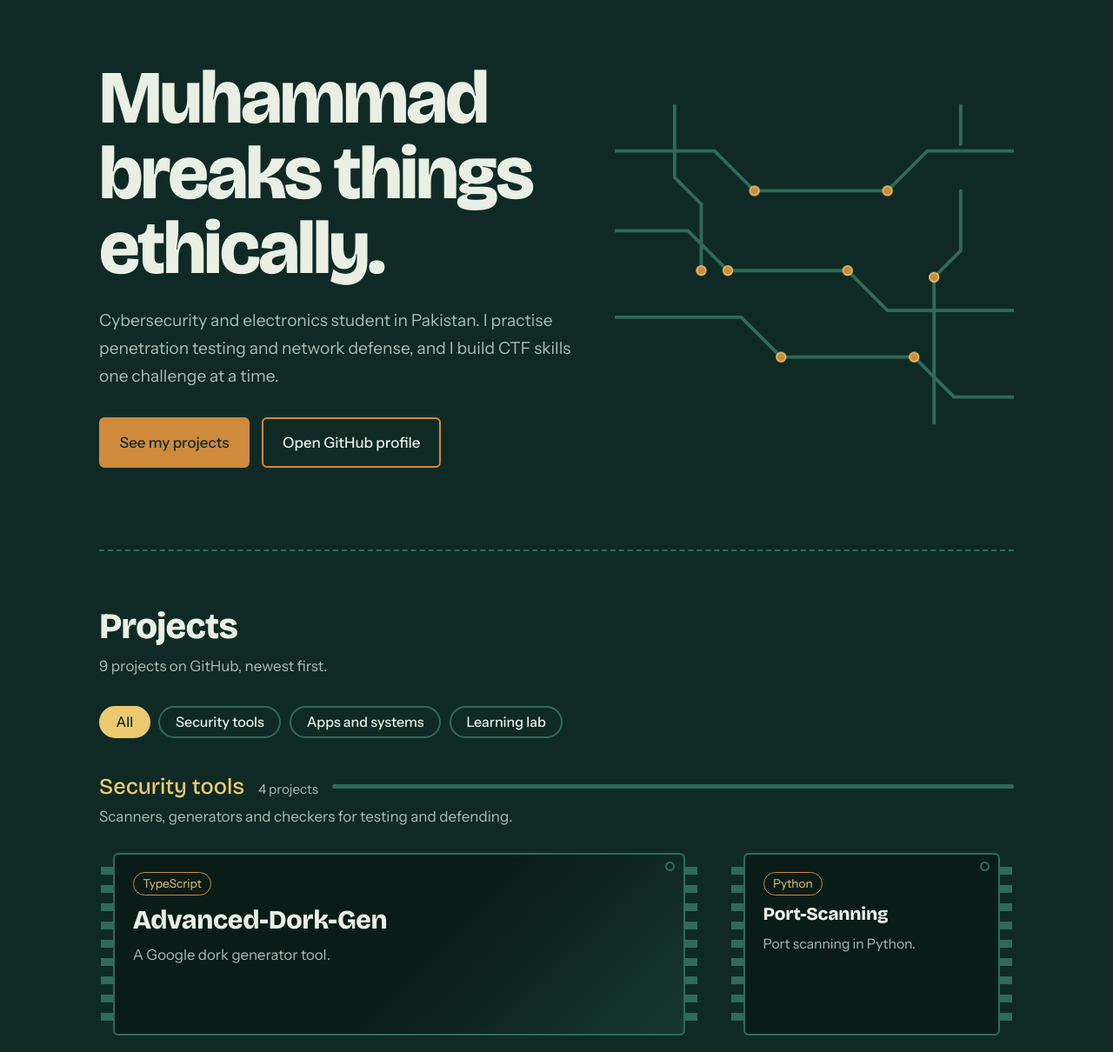
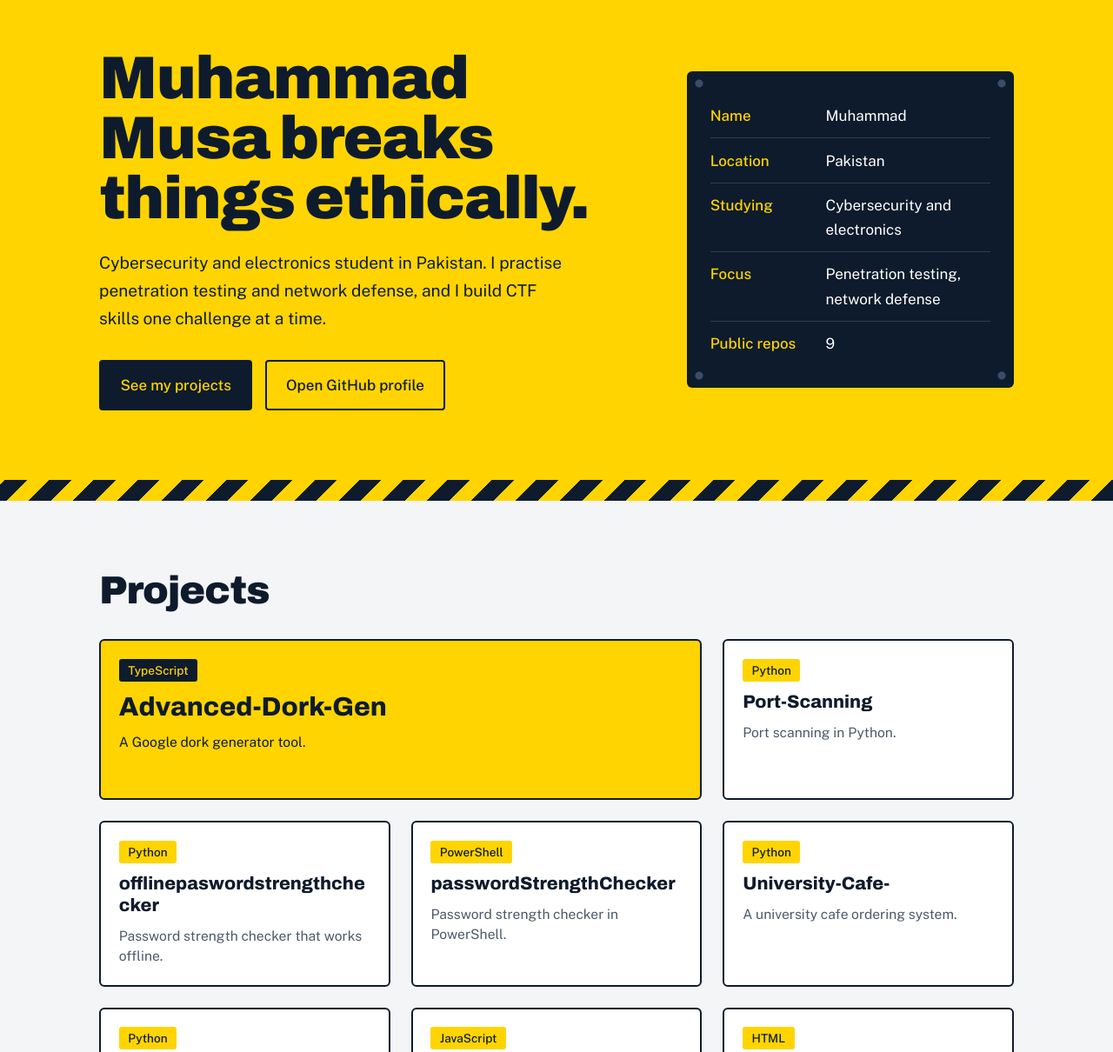
Before and after one commit to xerot407/learn_demo, a plain HTML site: page index.html in a window 1280 px wide. Shown: the part 60-1270 px from the top of the page at 87% size. Drawn offline with nearby package versions, Linux system fonts and the light colour scheme; no server answers.

Commit message:
second Look

```diff
--- a/index.html
+++ b/index.html
@@ -7,11 +7,12 @@
   <meta name="description" content="Cybersecurity and electronics student building CTF skills and breaking things ethically.">
   <link rel="preconnect" href="https://fonts.googleapis.com">
   <link rel="preconnect" href="https://fonts.gstatic.com" crossorigin>
-  <link href="https://fonts.googleapis.com/css2?family=Bricolage+Grotesque:opsz,wght@12..96,500;12..96,800&family=Instrument+Sans:wght@400;500&display=swap" rel="stylesheet">
+  <link href="https://fonts.googleapis.com/css2?family=Archivo:wdth,wght@62..125,600..900&family=Public+Sans:wght@400;500&display=swap" rel="stylesheet">
   <link rel="stylesheet" href="style.css">
 </head>
 <body>
-  <header class="nav">
+  <div class="top">
+    <header class="nav wrap">
       <a class="brand" href="#top">xerot407</a>
       <nav>
         <a href="#projects">Projects</a>
@@ -20,10 +21,9 @@
       </nav>
     </header>
 
-  <main id="top">
-    <section class="hero">
+    <section class="hero wrap" id="top">
       <div class="hero-text">
-        <h1>Muhammad<br>breaks things<br>ethically.</h1>
+        <h1>Muhammad Musa breaks things ethically.</h1>
         <p class="lead">Cybersecurity and electronics student in Pakistan. I practise penetration testing and network defense, and I build CTF skills one challenge at a time.</p>
         <div class="actions">
           <a class="btn primary" href="#projects">See my projects</a>
@@ -31,36 +31,27 @@
         </div>
       </div>
 
-      <svg class="traces" viewBox="0 0 600 480" aria-hidden="true" focusable="false">
-        <g class="trace-lines" fill="none" stroke-linecap="round" stroke-linejoin="round">
-          <path pathLength="1" d="M0 70 H150 L210 130 H410 L470 70 H600"/>
-          <path pathLength="1" d="M0 190 H110 L170 250 H350 L410 310 H600"/>
-          <path pathLength="1" d="M0 320 H190 L250 380 H450 L510 440 H600"/>
-          <path pathLength="1" d="M90 0 V110 L130 150 V250"/>
-          <path pathLength="1" d="M520 0 V60 M520 130 V220 L480 260 V480"/>
-        </g>
-        <g class="pads">
-          <circle cx="210" cy="130" r="7"/><circle cx="410" cy="130" r="7"/>
-          <circle cx="170" cy="250" r="7"/><circle cx="350" cy="250" r="7"/>
-          <circle cx="250" cy="380" r="7"/><circle cx="450" cy="380" r="7"/>
-          <circle cx="130" cy="250" r="7"/><circle cx="480" cy="260" r="7"/>
-        </g>
-      </svg>
+      <dl class="plate">
+        <div><dt>Name</dt><dd>Muhammad</dd></div>
+        <div><dt>Location</dt><dd>Pakistan</dd></div>
+        <div><dt>Studying</dt><dd>Cybersecurity and electronics</dd></div>
+        <div><dt>Focus</dt><dd>Penetration testing, network defense</dd></div>
+        <div><dt>Public repos</dt><dd id="plate-repos">9</dd></div>
+      </dl>
+    </section>
+    <div class="stripe" aria-hidden="true"></div>
+  </div>
+
+  <main>
+    <section id="projects" class="block">
+      <div class="wrap">
+        <h2>Projects</h2>
+        <div id="repo-grid" class="grid"><p class="loading">Loading projects…</p></div>
+      </div>
     </section>
 
-    <section id="projects" class="block">
-      <h2>Projects</h2>
-      <p class="sub" id="repo-count">Pulled live from GitHub, newest first.</p>
-      <div class="filters" id="filters">
-        <button type="button" data-filter="all" aria-pressed="true">All</button>
-        <button type="button" data-filter="security" aria-pressed="false">Security tools</button>
-        <button type="button" data-filter="apps" aria-pressed="false">Apps and systems</button>
-        <button type="button" data-filter="learning" aria-pressed="false">Learning lab</button>
-      </div>
-      <div id="repo-groups"><p class="loading">Loading projects…</p></div>
-    </section>
-
-    <section id="skills" class="block">
+    <section id="skills" class="block dark">
+      <div class="wrap">
         <h2>What I work with</h2>
         <div class="skills">
           <div>
@@ -76,14 +67,17 @@
             <p>Python, JavaScript, TypeScript, PowerShell, HTML and CSS.</p>
           </div>
         </div>
+      </div>
     </section>
 
-    <section id="contact" class="block">
+    <section id="contact" class="block yellow">
+      <div class="wrap">
         <h2>Get in touch</h2>
         <p class="sub">The fastest way to reach me is through GitHub.</p>
         <div class="actions">
           <a class="btn primary" href="https://github.com/xerot407" target="_blank" rel="noopener">Message me on GitHub</a>
           <!-- Add your own: <a class="btn" href="mailto:you@example.com">Send an email</a> -->
+        </div>
       </div>
     </section>
   </main>
--- a/script.js
+++ b/script.js
@@ -1,21 +1,15 @@
 const USERNAME = "xerot407";
 
-// Which section each repo belongs to (anything not listed goes to "learning")
+// Section order: security tools first, then apps, then learning projects
 const CATEGORY = {
-  "advanced-dork-gen": "security",
-  "port-scanning": "security",
-  "offlinepaswordstrengthchecker": "security",
-  "passwordstrengthchecker": "security",
-  "university-cafe-": "apps",
-  "personal-expense-tracker-": "apps"
+  "advanced-dork-gen": 0,
+  "port-scanning": 0,
+  "offlinepaswordstrengthchecker": 0,
+  "passwordstrengthchecker": 0,
+  "university-cafe-": 1,
+  "personal-expense-tracker-": 1
 };
 const FEATURED = "advanced-dork-gen";
-
-const GROUPS = [
-  { id: "security", title: "Security tools", note: "Scanners, generators and checkers for testing and defending." },
-  { id: "apps", title: "Apps and systems", note: "Complete programs that solve an everyday problem." },
-  { id: "learning", title: "Learning lab", note: "Practice projects and notes from along the way." }
-];
 
 // Used if GitHub can't be reached (offline or rate limited)
 const FALLBACK = [
@@ -32,13 +26,8 @@ const FALLBACK = [
   name, language, description, html_url: `https://github.com/${USERNAME}/${name}`
 }));
 
-const root = document.getElementById("repo-groups");
-const count = document.getElementById("repo-count");
-const filters = document.getElementById("filters");
-let repos = [];
-let active = "all";
-
-const catOf = repo => CATEGORY[repo.name.toLowerCase()] || "learning";
+const grid = document.getElementById("repo-grid");
+const key = repo => repo.name.toLowerCase();
 
 function el(tag, className, text) {
   const node = document.createElement(tag);
@@ -47,59 +36,36 @@ function el(tag, className, text) {
   return node;
 }
 
-function chip(repo, index) {
-  const card = el("article", "chip");
-  card.style.setProperty("--i", index);
-  if (repo.name.toLowerCase() === FEATURED) card.classList.add("featured");
+function card(repo) {
+  const item = el("article", "card");
+  if (key(repo) === FEATURED) item.classList.add("featured");
 
-  card.append(el("span", "notch"));
-  if (repo.language) card.append(el("span", "lang", repo.language));
+  if (repo.language) item.append(el("span", "lang", repo.language));
 
   const link = el("a", "name", repo.name);
   link.href = repo.html_url;
   link.target = "_blank";
   link.rel = "noopener";
-  card.append(link);
+  item.append(link);
 
-  card.append(el("p", "", repo.description || "No description yet."));
+  item.append(el("p", "", repo.description || "No description yet."));
 
   if (repo.pushed_at) {
     const date = new Date(repo.pushed_at).toLocaleDateString("en", { month: "short", year: "numeric" });
-    card.append(el("span", "meta", `Updated ${date}`));
+    item.append(el("span", "meta", `Updated ${date}`));
   }
-  return card;
+  return item;
 }
 
-function render() {
-  root.replaceChildren();
-  GROUPS.filter(g => active === "all" || g.id === active).forEach(group => {
-    const items = repos.filter(r => catOf(r) === group.id);
-    if (!items.length) return;
-
-    // Featured project goes first in its section
-    items.sort((a, b) => (b.name.toLowerCase() === FEATURED) - (a.name.toLowerCase() === FEATURED));
-
-    const section = el("div", "group");
-    const head = el("div", "group-head");
-    head.append(el("h3", "", group.title), el("span", "count", items.length === 1 ? "1 project" : `${items.length} projects`));
-    section.append(head, el("p", "group-note", group.note));
-
-    const grid = el("div", "chips");
-    items.forEach((r, i) => grid.append(chip(r, i)));
-    section.append(grid);
-    root.append(section);
-  });
+function render(repos) {
+  const rank = r => (key(r) === FEATURED ? -1 : (CATEGORY[key(r)] ?? 2));
+  const sorted = [...repos].sort((a, b) => rank(a) - rank(b)); // stable, keeps newest-first inside each rank
+  grid.replaceChildren(...sorted.map(card));
+  document.getElementById("plate-repos").textContent = repos.length;
 }
 
-filters.addEventListener("click", e => {
-  const btn = e.target.closest("button");
-  if (!btn) return;
-  active = btn.dataset.filter;
-  filters.querySelectorAll("button").forEach(b => b.setAttribute("aria-pressed", String(b === btn)));
-  render();
-});
-
 async function load() {
+  let repos;
   try {
     const res = await fetch(`https://api.github.com/users/${USERNAME}/repos?per_page=100&sort=pushed`);
     if (!res.ok) throw new Error(res.status);
@@ -107,8 +73,7 @@ async function load() {
   } catch (err) {
     repos = FALLBACK;
   }
-  count.textContent = `${repos.length} projects on GitHub, newest first.`;
-  render();
+  render(repos);
 }
 
 load();
--- a/style.css
+++ b/style.css
@@ -1,109 +1,93 @@
 :root{
-  --board:#0f2a24;      /* solder mask */
-  --board-2:#143530;    /* raised surface */
-  --trace:#2f6b57;      /* faint copper under mask */
-  --silk:#e9efe5;       /* silkscreen white */
-  --muted:#a9bdb3;
-  --copper:#d08a3c;     /* exposed copper */
-  --gold:#ecc96f;
-  --radius:6px;
-  --display:"Bricolage Grotesque","Segoe UI",system-ui,sans-serif;
-  --body:"Instrument Sans","Segoe UI",system-ui,sans-serif;
+  --ink:#0e1b2c;
+  --yellow:#ffd400;
+  --paper:#f3f5f7;
+  --white:#fff;
+  --muted:#4d5a6b;
+  --line:#c9d1da;
+  --focus:#2457ff;
+  --display:"Archivo","Arial Black","Segoe UI",system-ui,sans-serif;
+  --body:"Public Sans","Segoe UI",system-ui,sans-serif;
 }
 *{box-sizing:border-box}
 html{scroll-behavior:smooth}
-body{margin:0;background:var(--board);color:var(--silk);font:400 1.0625rem/1.65 var(--body)}
+body{margin:0;background:var(--paper);color:var(--ink);font:400 1.0625rem/1.65 var(--body)}
 a{color:inherit}
-:focus-visible{outline:3px solid var(--gold);outline-offset:3px}
+:focus-visible{outline:3px solid var(--focus);outline-offset:3px}
+.dark :focus-visible,footer :focus-visible{outline-color:var(--yellow)}
+.wrap{max-width:1100px;margin:0 auto;padding:0 1.5rem}
 
-.nav{display:flex;justify-content:space-between;align-items:center;max-width:1100px;margin:0 auto;padding:1.25rem 1.5rem}
-.brand{font:800 1.25rem var(--display);text-decoration:none;color:var(--gold)}
-.nav nav{display:flex;gap:1.5rem}
-.nav nav a{text-decoration:none;color:var(--muted)}
-.nav nav a:hover{color:var(--silk)}
+/* Top: yellow hero ending in a hazard stripe */
+.top{background:var(--yellow)}
+.nav{display:flex;justify-content:space-between;align-items:center;padding-top:1.25rem;padding-bottom:1.25rem}
+.brand{font:900 1.3rem var(--display);font-stretch:112%;text-decoration:none}
+.nav nav{display:flex;gap:1.6rem}
+.nav nav a{text-decoration:none;font-weight:500}
+.nav nav a:hover{text-decoration:underline;text-underline-offset:5px;text-decoration-thickness:2px}
 
-main{max-width:1100px;margin:0 auto;padding:0 1.5rem}
-
-.hero{position:relative;display:grid;grid-template-columns:1.1fr .9fr;align-items:center;gap:2rem;min-height:78vh;padding:2rem 0 4rem}
-.hero-text{position:relative;z-index:1}
-h1{font:800 clamp(2.8rem,7vw,5.4rem)/1 var(--display);letter-spacing:-.03em;margin:0 0 1.5rem}
-.lead{max-width:34rem;color:var(--muted);font-size:1.2rem;margin:0 0 2rem}
+.hero{display:grid;grid-template-columns:1.25fr .75fr;gap:3rem;align-items:center;padding-top:3rem;padding-bottom:5rem}
+h1{font:900 clamp(2.4rem,5.4vw,4.5rem)/1 var(--display);font-stretch:112%;letter-spacing:-.02em;margin:0 0 1.5rem}
+.lead{max-width:34rem;font-size:1.2rem;margin:0 0 2rem}
 
 .actions{display:flex;flex-wrap:wrap;gap:.9rem}
-.btn{display:inline-block;padding:.8rem 1.35rem;border:2px solid var(--copper);border-radius:var(--radius);text-decoration:none;font-weight:500;transition:background .15s,color .15s}
-.btn:hover{background:var(--copper);color:var(--board)}
-.btn.primary{background:var(--copper);color:var(--board)}
-.btn.primary:hover{background:var(--gold);border-color:var(--gold)}
+.btn{display:inline-block;padding:.8rem 1.4rem;border:2px solid var(--ink);border-radius:4px;text-decoration:none;font-weight:500;transition:transform .15s,box-shadow .15s}
+.btn:hover{transform:translate(-3px,-3px);box-shadow:4px 4px 0 var(--ink)}
+.btn.primary{background:var(--ink);color:var(--yellow)}
+.yellow .btn.primary:hover{box-shadow:4px 4px 0 var(--white)}
 
-/* PCB traces: the one memorable moment */
-.traces{width:100%;height:auto}
-.trace-lines path{stroke:var(--trace);stroke-width:5;stroke-dasharray:1;stroke-dashoffset:1;animation:draw 2.4s ease-out .2s forwards}
-.trace-lines path:nth-child(2){animation-delay:.45s}
-.trace-lines path:nth-child(3){animation-delay:.7s}
-.trace-lines path:nth-child(4){animation-delay:.95s}
-.trace-lines path:nth-child(5){animation-delay:1.2s}
-.pads circle{fill:var(--copper);stroke:var(--gold);stroke-width:2;opacity:0;animation:pad .4s ease-out 2s forwards}
-@keyframes draw{to{stroke-dashoffset:0}}
-@keyframes pad{to{opacity:1}}
+/* Rating plate, like the label on a piece of equipment */
+.plate{position:relative;margin:0;padding:1.6rem 1.7rem;background:var(--ink);color:var(--white);border-radius:6px;
+  background-image:radial-gradient(circle,#3b4d66 4px,transparent 5px),radial-gradient(circle,#3b4d66 4px,transparent 5px),radial-gradient(circle,#3b4d66 4px,transparent 5px),radial-gradient(circle,#3b4d66 4px,transparent 5px);
+  background-size:12px 12px;background-repeat:no-repeat;
+  background-position:left 8px top 8px,right 8px top 8px,left 8px bottom 8px,right 8px bottom 8px}
+.plate div{display:grid;grid-template-columns:7.5rem 1fr;gap:.8rem;padding:.7rem 0;border-bottom:1px solid #2b3d55}
+.plate div:last-child{border-bottom:0}
+.plate dt{color:var(--yellow);font-weight:500}
+.plate dd{margin:0}
 
-.block{padding:4rem 0;border-top:2px dashed var(--trace)}
-h2{font:800 clamp(1.9rem,4vw,2.6rem)/1.1 var(--display);margin:0 0 .5rem;letter-spacing:-.02em}
-h3{font:500 1.25rem var(--display);margin:0 0 .4rem;color:var(--gold)}
-.sub{color:var(--muted);margin:0 0 2rem}
+/* The one memorable moment: the stripe draws in once on load */
+.stripe{height:24px;background:repeating-linear-gradient(-45deg,var(--ink) 0 18px,var(--yellow) 18px 36px);animation:reveal 1.2s cubic-bezier(.7,0,.2,1) .2s both}
+@keyframes reveal{from{clip-path:inset(0 100% 0 0)}to{clip-path:inset(0 0 0 0)}}
 
+.block{padding:5rem 0}
+.dark{background:var(--ink);color:var(--white)}
+.yellow{background:var(--yellow)}
+h2{font:900 clamp(1.9rem,4vw,2.8rem)/1.05 var(--display);font-stretch:112%;letter-spacing:-.02em;margin:0 0 2rem}
+h3{font:800 1.25rem var(--display);font-stretch:108%;margin:0 0 .5rem}
+.sub{margin:-1rem 0 2rem}
 
+/* Projects */
+.grid{display:grid;grid-template-columns:repeat(auto-fill,minmax(280px,1fr));gap:1.5rem}
+.loading{color:var(--muted)}
+.card{position:relative;display:flex;flex-direction:column;gap:.7rem;min-height:185px;padding:1.3rem;background:var(--white);border:2px solid var(--ink);border-radius:6px;transition:transform .15s,box-shadow .15s}
+.card:hover,.card:focus-within{transform:translate(-4px,-4px);box-shadow:6px 6px 0 var(--ink)}
+.card .lang{align-self:flex-start;padding:.1rem .65rem;background:var(--yellow);border-radius:3px;font-size:.85rem;font-weight:500}
+.card .name{font:800 1.3rem/1.2 var(--display);font-stretch:108%;text-decoration:none;overflow-wrap:anywhere}
+.card .name::after{content:"";position:absolute;inset:0}
+.card p{margin:0;color:var(--muted);font-size:.98rem;line-height:1.5;flex:1}
+.card .meta{color:var(--muted);font-size:.85rem}
+.card.featured{grid-column:span 2;background:var(--yellow)}
+.card.featured .lang{background:var(--ink);color:var(--yellow)}
+.card.featured .name{font-size:1.9rem}
+.card.featured p,.card.featured .meta{color:var(--ink)}
 
-/* Project filters */
-.filters{display:flex;flex-wrap:wrap;gap:.6rem;margin-bottom:2.5rem}
-.filters button{font:500 1rem var(--body);color:var(--silk);background:none;border:2px solid var(--trace);border-radius:99px;padding:.4rem 1.1rem;cursor:pointer;transition:background .15s,border-color .15s,color .15s}
-.filters button:hover{border-color:var(--copper)}
-.filters button[aria-pressed="true"]{background:var(--gold);border-color:var(--gold);color:var(--board)}
+/* Skills */
+.skills{display:grid;grid-template-columns:repeat(auto-fit,minmax(240px,1fr));gap:2.5rem}
+.skills>div{border-top:4px solid var(--yellow);padding-top:1rem}
+.skills h3{color:var(--yellow)}
+.skills p{margin:0;color:#c4cfdc}
 
-/* Project groups */
-.group{margin-bottom:3rem}
-.group-head{display:flex;align-items:baseline;gap:1rem;margin-bottom:.3rem}
-.group-head h3{font-size:1.6rem;margin:0}
-.group-head .count{color:var(--muted);font-size:.95rem}
-.group-head::after{content:"";flex:1;height:5px;border-radius:3px;background:var(--trace);align-self:center;order:3}
-.group-note{margin:0 0 1.8rem;color:var(--muted)}
-
-.chips{display:grid;grid-template-columns:repeat(auto-fill,minmax(270px,1fr));gap:1.6rem 2.2rem}
-
-/* Each project is an IC chip: body, pins on both sides, pin-1 notch */
-.chip{position:relative;display:flex;flex-direction:column;gap:.6rem;min-height:190px;margin:0 16px;padding:1.2rem 1.3rem 1rem;background:#0a1c18;border:2px solid var(--trace);border-radius:var(--radius);transition:transform .2s,border-color .2s,box-shadow .2s;animation:chip-in .45s ease-out both;animation-delay:calc(var(--i,0)*60ms)}
-.chip::before,.chip::after{content:"";position:absolute;top:14px;bottom:14px;width:16px;background:repeating-linear-gradient(to bottom,var(--trace) 0 9px,transparent 9px 21px);transition:background .2s}
-.chip::before{left:-16px}
-.chip::after{right:-16px}
-.chip:hover,.chip:focus-within{transform:translateY(-5px);border-color:var(--copper);box-shadow:0 10px 0 -4px rgba(208,138,60,.18)}
-.chip:hover::before,.chip:hover::after,.chip:focus-within::before,.chip:focus-within::after{background:repeating-linear-gradient(to bottom,var(--copper) 0 9px,transparent 9px 21px)}
-.notch{position:absolute;top:8px;right:10px;width:11px;height:11px;border-radius:50%;border:2px solid var(--trace);transition:background .2s,border-color .2s}
-.chip:hover .notch{background:var(--gold);border-color:var(--gold)}
-.chip .lang{align-self:flex-start;padding:.1rem .65rem;border:1.5px solid var(--copper);border-radius:99px;color:var(--gold);font-size:.85rem}
-.chip .name{font:800 1.3rem/1.2 var(--display);text-decoration:none;overflow-wrap:anywhere;letter-spacing:-.01em}
-.chip .name::after{content:"";position:absolute;inset:0}
-.chip p{margin:0;color:var(--muted);font-size:.98rem;line-height:1.5;flex:1}
-.chip .meta{color:var(--muted);font-size:.85rem;opacity:.8}
-.chip.featured{grid-column:span 2;min-height:210px;background:linear-gradient(135deg,#0a1c18 55%,#16382f)}
-.chip.featured .name{font-size:1.9rem}
-.chip.featured p{font-size:1.05rem}
-.loading{color:var(--muted)}
-@keyframes chip-in{from{opacity:0;transform:translateY(12px)}to{opacity:1;transform:none}}
-
-.skills{display:grid;grid-template-columns:repeat(auto-fit,minmax(240px,1fr));gap:2.5rem}
-.skills p{margin:0;color:var(--muted)}
-
-footer{max-width:1100px;margin:0 auto;padding:2rem 1.5rem 3rem;color:var(--muted);border-top:2px dashed var(--trace)}
+footer{padding:2rem 1.5rem 3rem;background:var(--ink);color:#9fb0c4;text-align:center;border-top:1px solid #22344c}
 
 @media (max-width:800px){
-  .hero{grid-template-columns:1fr;min-height:auto}
-  .traces{position:absolute;inset:0;height:100%;opacity:.35;z-index:0}
+  .hero{grid-template-columns:1fr;gap:2.5rem;padding-bottom:3.5rem}
+  .card.featured{grid-column:span 1}
+  .card.featured .name{font-size:1.5rem}
   .nav nav{gap:1rem}
-  .chip.featured{grid-column:span 1}
-  .chip.featured .name{font-size:1.5rem}
+  .block{padding:3.5rem 0}
 }
 @media (prefers-reduced-motion:reduce){
-  .trace-lines path{animation:none;stroke-dashoffset:0}
-  .pads circle{animation:none;opacity:1}
+  .stripe{animation:none}
+  .btn,.card{transition:none}
   html{scroll-behavior:auto}
-  .chip{animation:none}
 }
```
Lines whose indentation alone changed are shown as unchanged.
